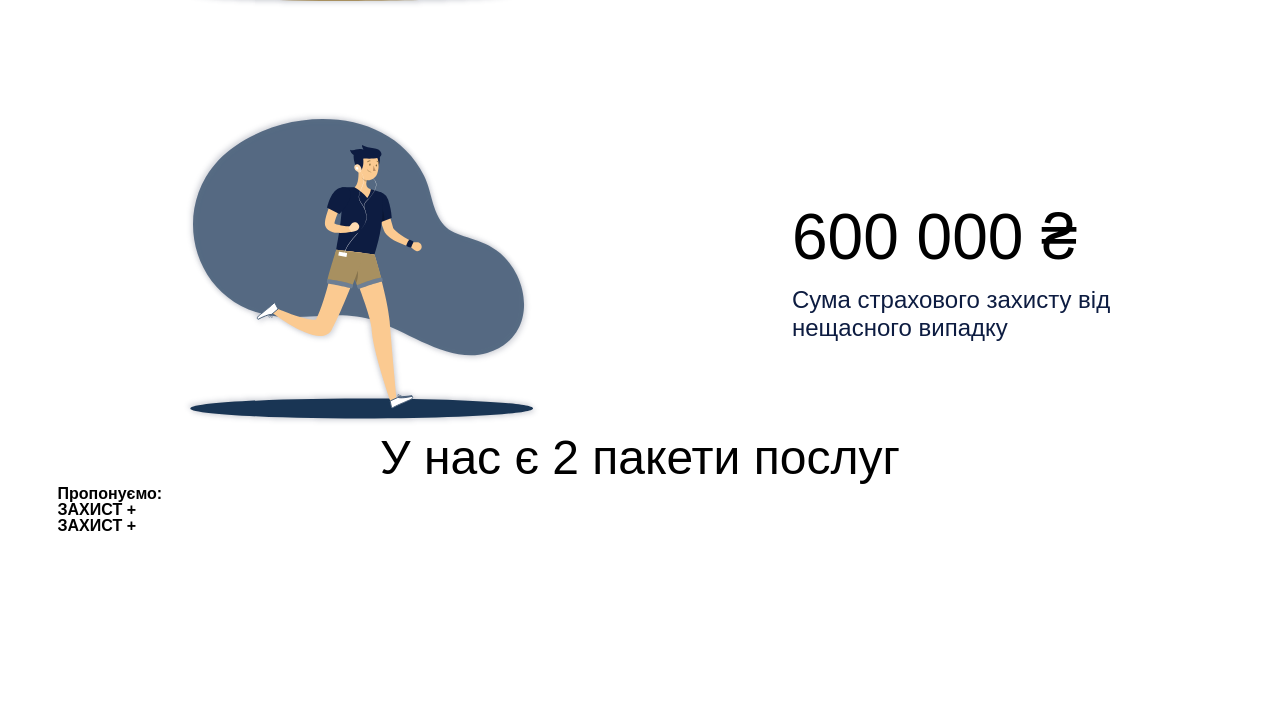
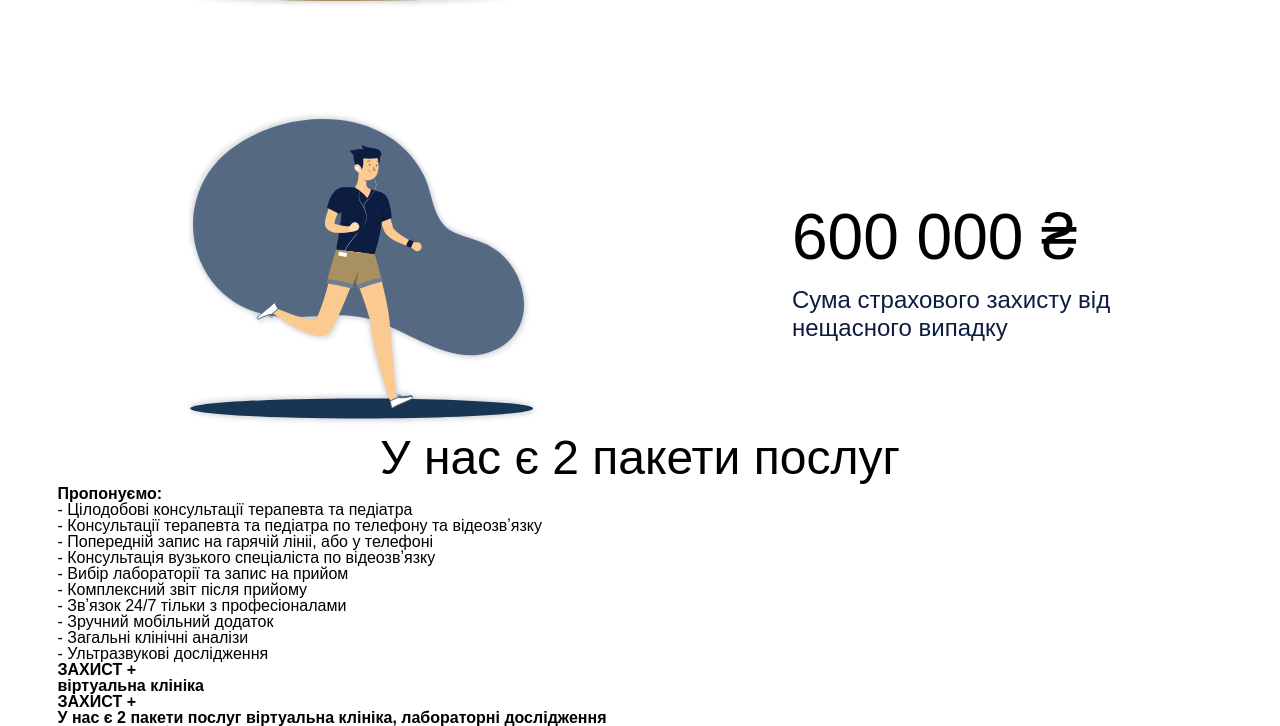
Before and after one commit to tetiana-podleska/insuranse, a website: page app/index.html in a window 1280 px wide. Shown: the part 1605-2331 px from the top of the page. Before the commit the page ends 2139 px from the top, so only its background shows below. Drawn offline with Linux system fonts and the light colour scheme.

Commit message:
continue section markup

```diff
--- a/app/index.html
+++ b/app/index.html
@@ -1643,12 +1643,42 @@
       <h2 class="section-title">У нас є 2 пакети послуг</h2>
       <div class="services__offers-list">
         <h4 class="services__offers-title">Пропонуємо:</h4>
+        <ul class="services__offers-list">
+          <li class="services__offers-item">
+            - Цілодобові консультації терапевта та педіатра
+          </li>
+          <li class="services__offers-item">
+            - Консультації терапевта та педіатра по телефону та відеозвʼязку
+          </li>
+          <li class="services__offers-item">
+            - Попередній запис на гарячій лініі, або у телефоні
+          </li>
+          <li class="services__offers-item">
+            - Консультація вузького спеціаліста по відеозвʼязку
+          </li>
+          <li class="services__offers-item">
+            - Вибір лабораторії та запис на прийом
+          </li>
+          <li class="services__offers-item">
+            - Комплексний звіт після прийому
+          </li>
+          <li class="services__offers-item">
+            - Звʼязок 24/7 тільки з професіоналами
+          </li>
+          <li class="services__offers-item">- Зручний мобільний додаток</li>
+          <li class="services__offers-item">- Загальні клінічні аналізи</li>
+          <li class="services__offers-item">- Ультразвукові дослідження</li>
+        </ul>
       </div>
       <div class="services__package">
         <h4 class="services__package-title">ЗАХИСТ +</h4>
+        <h6 class="services__package-subtitle">віртуальна клініка</h6>
       </div>
       <div class="services__package">
         <h4 class="services__package-title">ЗАХИСТ +</h4>
+        <h6 class="services__package-subtitle">
+          У нас є 2 пакети послуг віртуальна клініка, лабораторні дослідження
+        </h6>
       </div>
     </section>
   </body>
```
